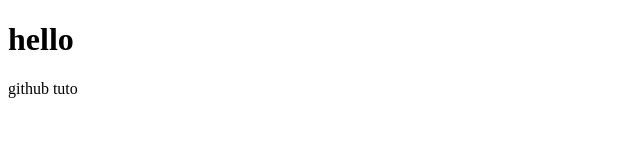
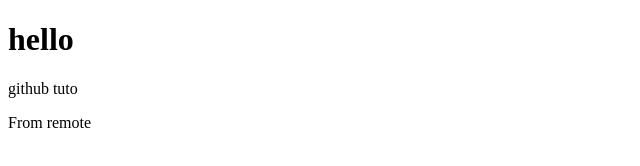
Before and after one commit to RamvigneshA/dumy, a plain HTML site: page index.html in a window 1280 px wide. Shown: the full height of the page, 0-640 px from the left. Drawn offline with Linux system fonts and the light colour scheme.

Commit message:
modified remotely on main branch in the index.html file

```diff
--- a/index.html
+++ b/index.html
@@ -8,5 +8,6 @@
 <body>
     <h1>hello</h1>
     <p>github tuto</p>
+    <p>From remote</p>
 </body>
 </html>
```
